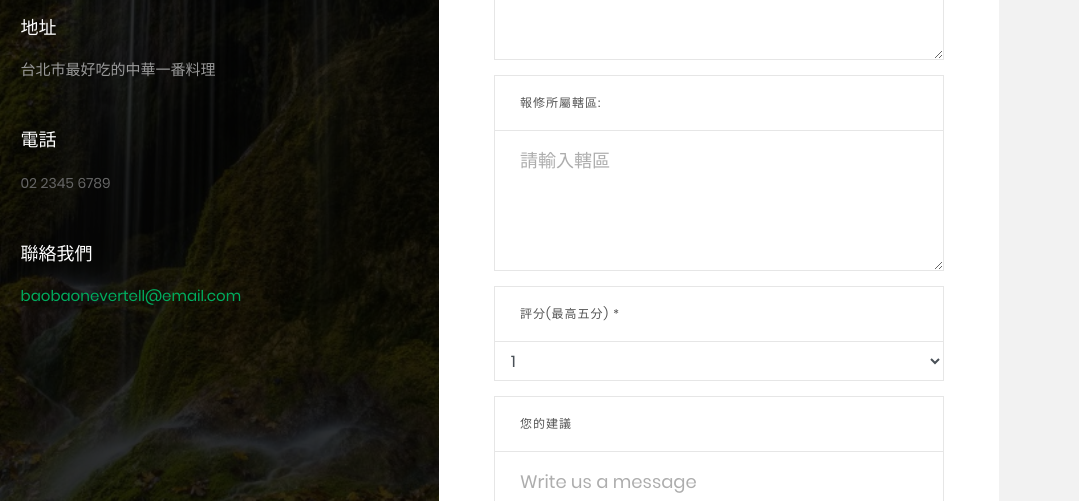
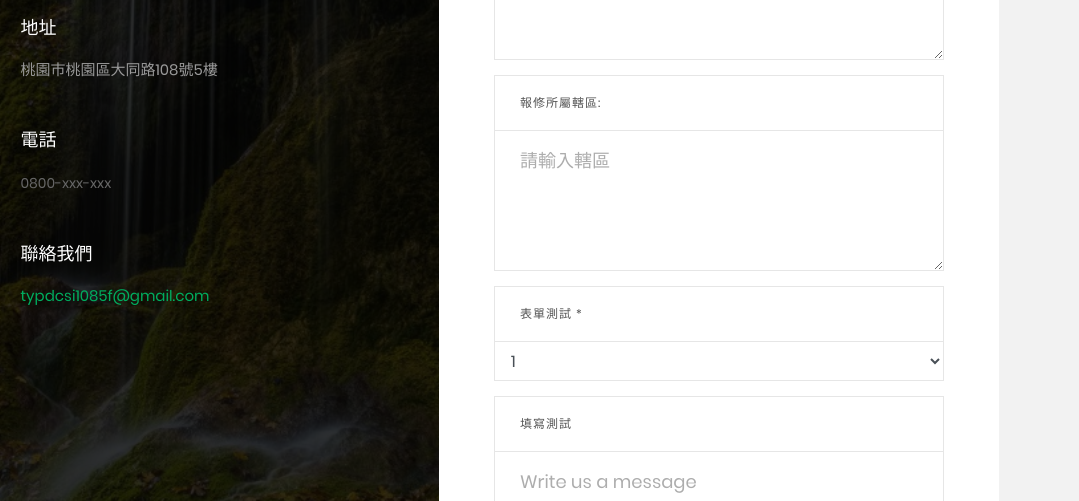
Before and after one commit to TYCSI/TYPD_C.S, a plain HTML site: page index.html in a window 1280 px wide. Shown: the part 401-902 px from the top of the page, 201-1280 px from the left. Drawn offline with Linux system fonts and the light colour scheme; a web font is replaced by a local one.

Commit message:
Update index.html

```diff
--- a/index.html
+++ b/index.html
@@ -60,8 +60,8 @@
           <span class="focus-input100"></span>
         </div>
 
-        <label class="label-input100" for="email">評分(最高五分) *</label>
-        <div class="wrap-input100 validate-input" data-validate="煩請評分">
+        <label class="label-input100" for="email">表單測試 *</label>
+        <div class="wrap-input100 validate-input" data-validate="表單測試">
           <select class="form-control" id="score" style="border: 0px;">
             <option>1</option>
             <option>2</option>
@@ -71,7 +71,7 @@
           </select>
         </div>
 
-        <label class="label-input100" for="message">您的建議</label>
+        <label class="label-input100" for="message">填寫測試</label>
         <div class="wrap-input100" data-validate="Message is required">
           <textarea id="message" class="input100" placeholder="Write us a message"></textarea>
           <span class="focus-input100"></span>
@@ -96,7 +96,7 @@
             </span>
 
             <span class="txt2">
-              台北市最好吃的中華一番料理
+              桃園市桃園區大同路108號5樓
             </span>
           </div>
         </div>
@@ -112,7 +112,7 @@
             </span>
 
             <span class="txt3">
-              <a href="tel:+886-2-0223456789">02 2345 6789</a>
+              <a href="tel:+886-2-0800-xxx-xxx">0800-xxx-xxx</a>
             </span>
           </div>
         </div>
@@ -128,7 +128,7 @@
             </span>
 
             <span class="txt3">
-              baobaonevertell@email.com
+              typdcsi1085f@gmail.com
             </span>
           </div>
         </div>
@@ -177,11 +177,11 @@
             "entry.119743067": $('#name').val(),
             "entry.1983329969": $('#area').val(),
             "entry.1347546881": $('#region').val()
-			"entry.1578611137": $('#time').val(),
+	    "entry.1578611137": $('#time').val(),
             "entry.119743067": $('#name').val(),
             "entry.1983329969": $('#area').val(),
             "entry.1347546881": $('#region').val()
-			"entry.1578611137": $('#time').val(),
+	    "entry.1578611137": $('#time').val(),
             "entry.119743067": $('#name').val(),
             "entry.1983329969": $('#area').val(),
             "entry.1347546881": $('#region').val()
@@ -194,11 +194,11 @@
             $('#name').val('')
             $('#area').val('')
             $('#region').val('')
-			$('#time').val('')
+	    $('#time').val('')
             $('#name').val('')
             $('#area').val('')
             $('#region').val('')
-			$('#time').val('')
+	    $('#time').val('')
             $('#name').val('')
             $('#area').val('')
             $('#region').val('')
```
